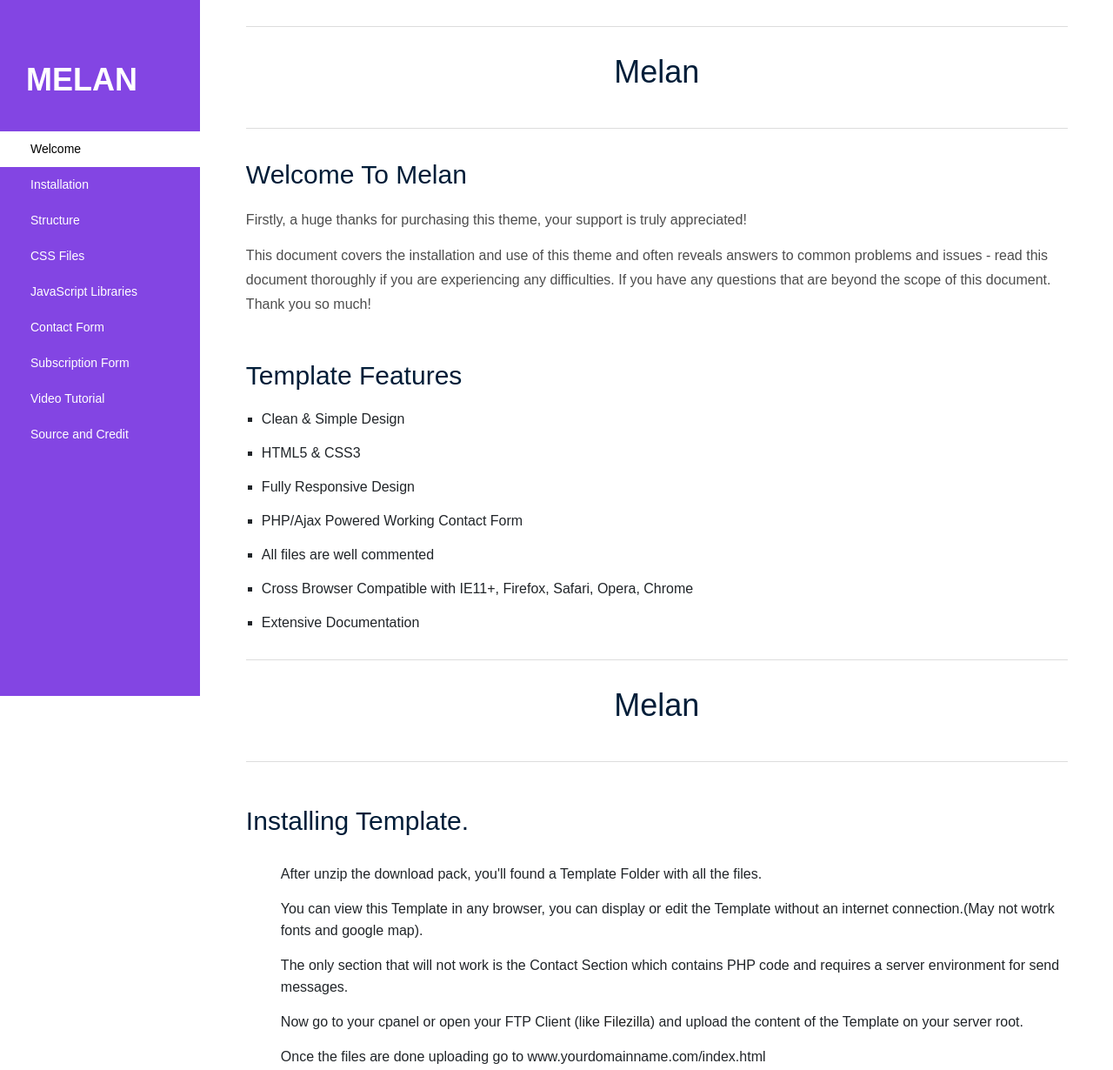
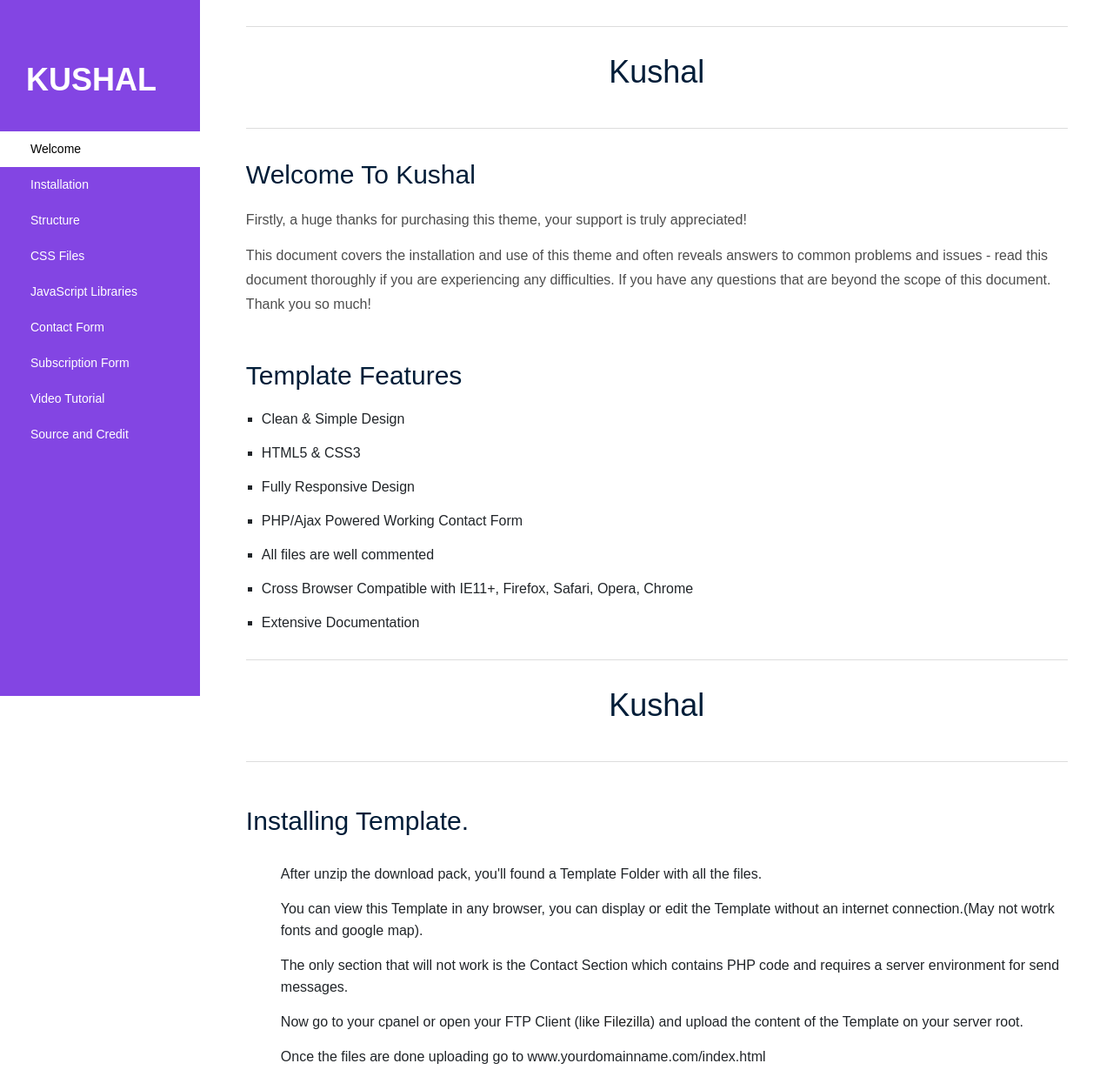
Before and after one commit to Kushal0707/Kushal0707.github.io, a plain HTML site: page 218 portfolio doc/index.html in a window 1280 px wide. Shown: the top 1230 px of the page at 87% size. Drawn offline with Linux system fonts and the light colour scheme; files that its build step writes are made by us from their sources; a script that the page names is missing; files whose address does not match are found by name; a web font is replaced by a local one.

Commit message:
Title changed

```diff
--- a/218 portfolio doc/index.html
+++ b/218 portfolio doc/index.html
@@ -5,7 +5,7 @@
 <!--[if gt IE 8]><!--> <html class="no-js"> <!--<![endif]-->
 <head>
 	<meta charset="utf-8">
-	<title>Melan</title>
+	<title>Kushal</title>
 	<meta name="description" content="">
 	<!-- Mobile Specific Meta -->
 	<meta name="viewport" content="width=device-width, initial-scale=1">
@@ -32,7 +32,7 @@
 	<aside class="left-sidebar">
 		<div class="logo">
 			<a href="#welcome">
-				<h1>Melan</h1>
+				<h1>Kushal</h1>
 			</a>
 		</div>
 		<nav class="left-nav">
@@ -54,10 +54,10 @@
 		<div class="main-content">
 			<section id="welcome">
 				<div class="content-header">
-					<h1>Melan</h1>
+					<h1>Kushal</h1>
 				</div>
 				<div class="welcome">
-					<h2 class="twenty">Welcome To Melan</h2>
+					<h2 class="twenty">Welcome To Kushal</h2>
 
 					<p>Firstly, a huge thanks for purchasing this theme, your support is truly appreciated!</p>
 
@@ -82,7 +82,7 @@
 
 			<section id="installation">
 				<div class="content-header">
-					<h1>Melan</h1>
+					<h1>Kushal</h1>
 				</div>
 				<h2 class="title">Installing Template.</h2>
 
```
Also changed, not shown: blog.html (+1 -1 lines), contact.html (+1 -1 lines), services.html (+1 -1 lines).
